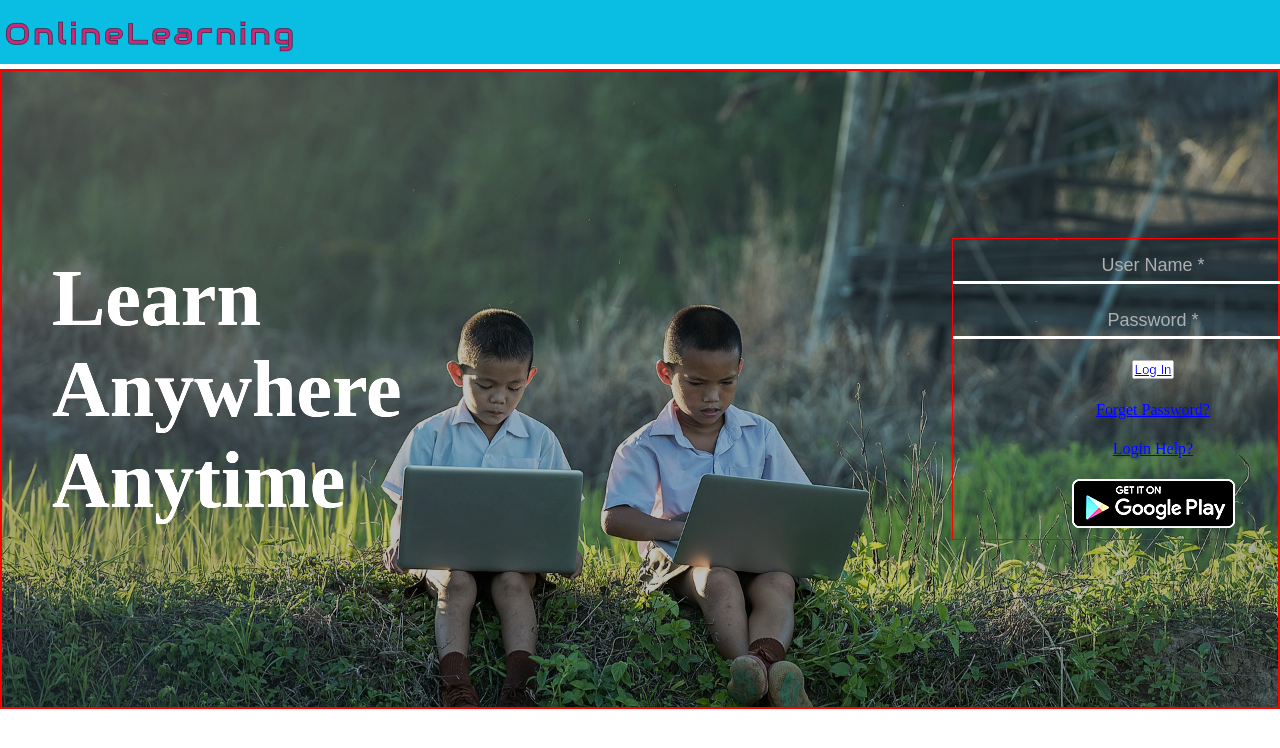
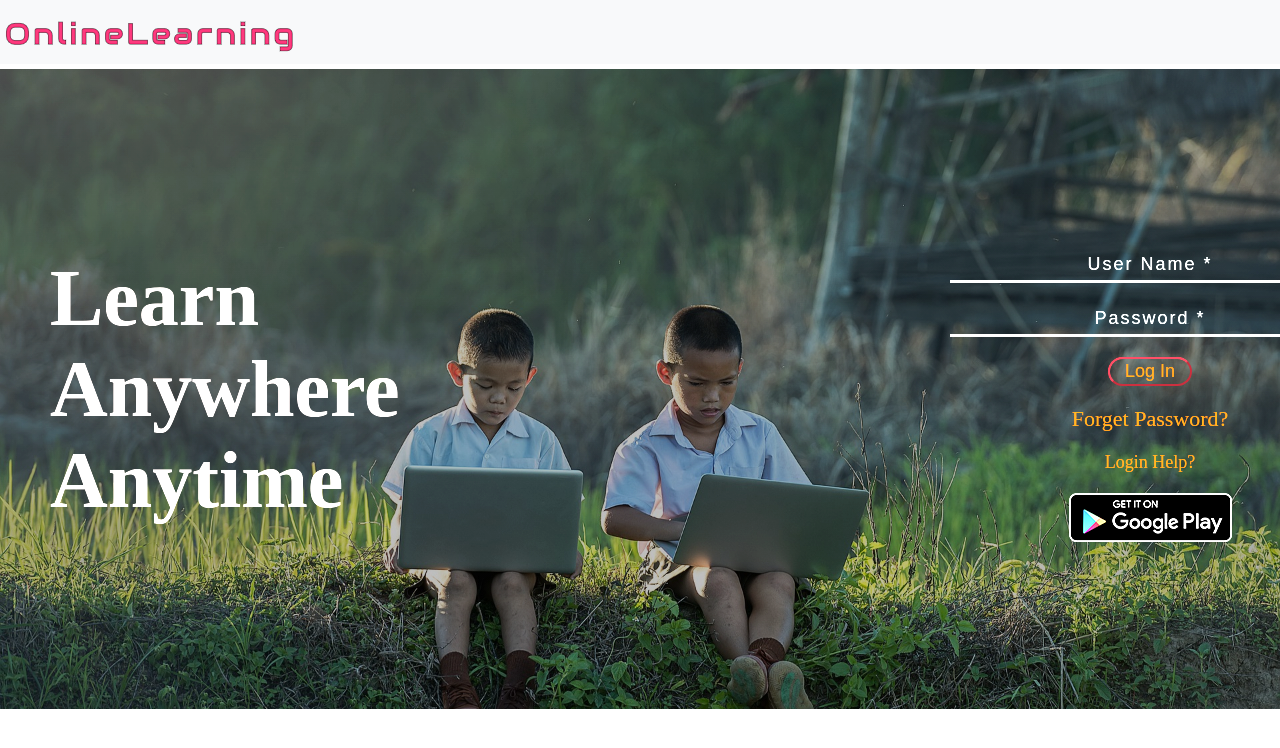
Before and after one commit to RakibRahman/online-learning-website, a plain HTML site: page index.html in a window 1280 px wide. Shown: the top 748 px of the page. Drawn offline with Linux system fonts and the light colour scheme.

Commit message:
main section styles  added

```diff
--- a/style.css
+++ b/style.css
@@ -32,7 +32,7 @@
 }
 nav {
   height: 4em;
-  background: var(--bg2-clr);
+  background: var(--light);
 }
 nav img {
   margin: 15px 0;
@@ -58,14 +58,12 @@ main {
   grid-template-rows: 1fr;
   justify-content: space-around;
   align-items: center;
-  border: 2px solid red;
 }
 .tagline {
   /* margin-left: 50px; */
   grid-column: 1;
 }
 .form-wrapper {
-  border: 1px solid red;
   grid-column: 4;
 }
 .tagline h1 {
@@ -103,10 +101,47 @@ main {
 @keyframes slide {
   50% {
     width: 50%;
-    border-bottom: 3px solid var(--primary);
+    border-bottom: 3px solid var(--green);
   }
   100% {
     width: 100%;
-    border-bottom: 3px solid var(--success);
+    border-bottom: 3px solid var(--cyan);
   }
 }
+::placeholder {
+  color: var(--light);
+  font-weight: 300;
+  letter-spacing: 2px;
+}
+.form a {
+  text-decoration: none;
+  font-size: 18px;
+  color: var(--orange);
+  font-weight: 500;
+}
+.form button {
+  padding: 2px 15px;
+  border-radius: 15px;
+  background: transparent;
+  border-color: var(--danger);
+  transition: 250ms;
+}
+.form .forget {
+  font-size: 22px;
+}
+.form l-help {
+  margin-bottom: 10px;
+}
+.form img {
+  cursor: pointer;
+  transition: 250ms;
+}
+.form img:hover {
+  opacity: 55%;
+}
+.form > * {
+  margin: 10px 0;
+}
+.form .effect-btn:hover {
+  transform: scale(1.03) translateY(-3px);
+}
```
